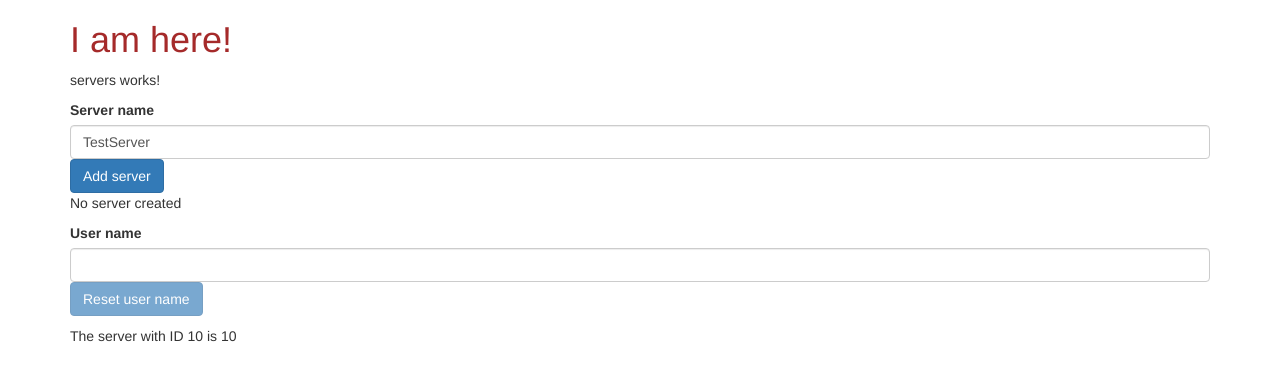
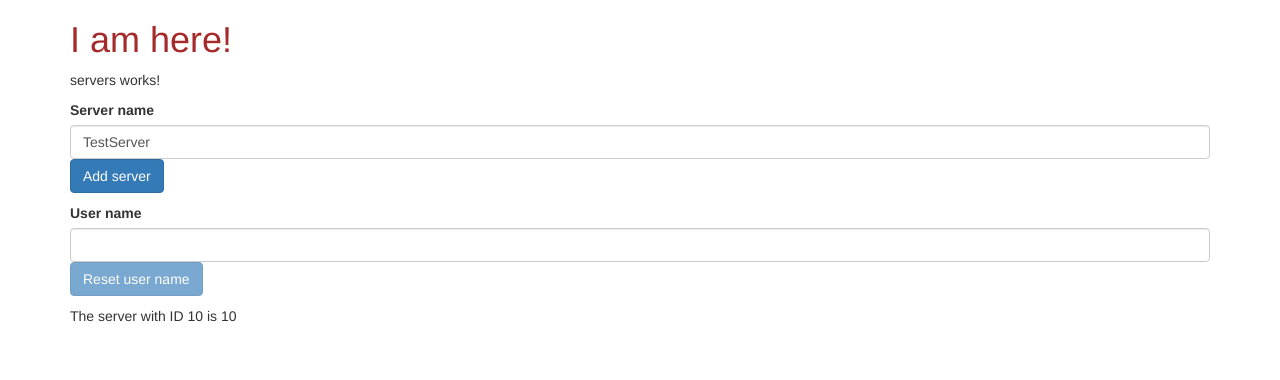
Before and after one commit to TanyaEf/angular-study-app, an Angular app: page / in a window 1280 px wide. Shown: the top 380 px of the page. Built offline with nearby package versions, Linux system fonts and the light colour scheme.

Commit message:
understanding directives

```diff
--- a/src/app/servers/servers.component.html
+++ b/src/app/servers/servers.component.html
@@ -15,7 +15,7 @@ class="form-control"
         [disabled]='!allowNewServer'
         (click)="onServersCreated()">Add server
 </button>
-<div>{{serversCreatedStatus}}</div>
+<div *ngIf="serverCreated">{{serversCreatedStatus}}</div>
 <p></p>
 <p></p>
 <p></p>
--- a/src/app/servers/servers.component.ts
+++ b/src/app/servers/servers.component.ts
@@ -13,6 +13,7 @@ export class ServersComponent implements OnInit {
   serversCreatedStatus = 'No server created';
   serverName = 'TestServer';
   userName = '';
+  serverCreated = false;
 
   constructor() {
     setTimeout(() => {
@@ -25,6 +26,7 @@ export class ServersComponent implements OnInit {
 
   onServersCreated() {
     this.serversCreatedStatus = 'The server created ' + this.serverName;
+    this.serverCreated = true;
   }
 
   onUpdateServername(event: Event) {
```
